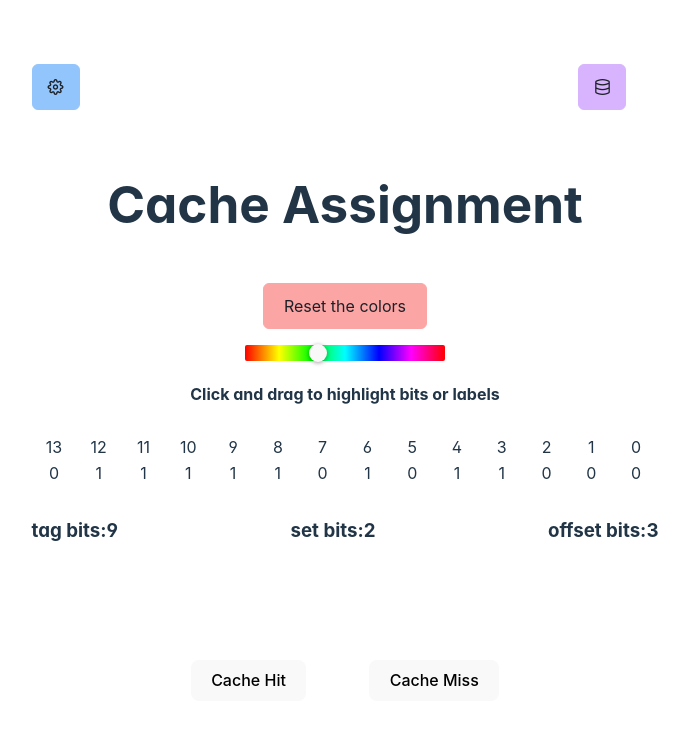
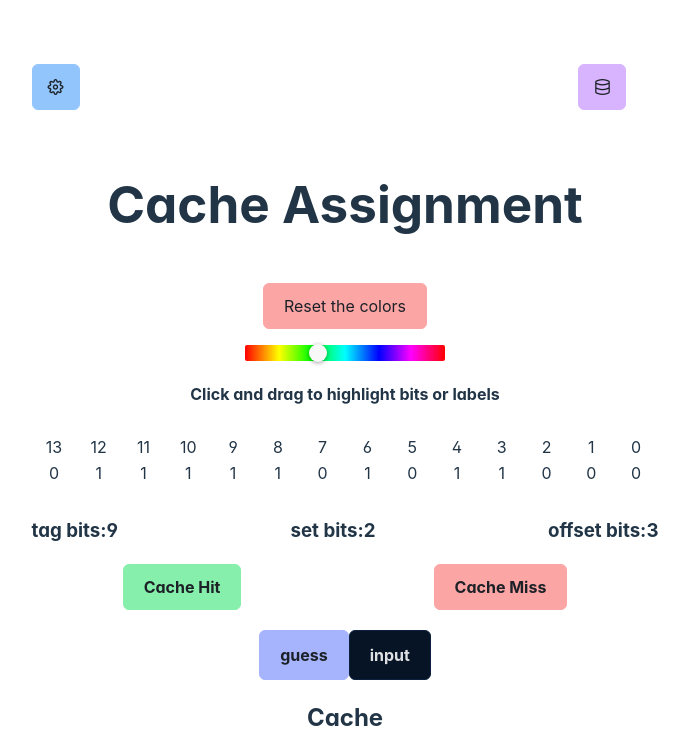
Before and after one commit to MahmoodSeoud/cache-hit-miss, a React (Vite) app: page / in a window 1280 px wide. Shown: the top 754 px of the page, without its empty margins (295-984 px from the left). Built offline with nearby package versions, Linux system fonts and the light colour scheme.

Commit message:
cache options

```diff
--- a/src/App.css
+++ b/src/App.css
@@ -53,22 +53,20 @@
   margin: 0;
 }
 
+.virtual-wrapper {
+  display: flex;
+  flex-direction: column;
+  gap: 20px; /* adjust this value to increase or decrease the space */
+}
+
 .list-item-wrapper {
   display: flex;
-  justify-content: space-evenly;
-  align-items: center;
-  user-select: none;
-  width: 100%;
-  white-space: nowrap;
+  justify-content: space-around;
+  gap: 10px; /* adjust this value to increase or decrease the space between buttons */
 }
 
 .list-item-bit-input-wrapper {
   display: flex;
-}
-
-.virtual-wrapper {
-  padding: 1em;
-  margin: 5em;
 }
 
 .table th {
--- a/src/App.tsx
+++ b/src/App.tsx
@@ -2,6 +2,7 @@ import { useEffect, useRef, useState } from 'react'
 import Cache_visual_table from './components/Cache_visual_table/Cache_visual_table';
 import Settings from './components/Settings/Settings';
 import { Toast } from 'primereact/toast';
+import { SelectButton, SelectButtonChangeEvent } from 'primereact/selectbutton';
 import { ColorResult, HuePicker } from 'react-color';
 import './Laratheme.css'
 import './App.css'
@@ -146,6 +147,9 @@ function App() {
   const toast = useRef<Toast>(null);
   const [changedSet, setChangedSet] = useState<number | null>(null);
   const [changedLine, setChangedLine] = useState<number | null>(null);
+
+  const cacheOptions: string[] = ['guess', 'input'];
+  const [cacheValue, setCacheValue] = useState<string>(cacheOptions[0]);
 
 
   useEffect(() => {
@@ -316,8 +320,6 @@ function App() {
     }
     return cache;
   }
-
-
 
   /**
  * Handles the mouse enter event on an element.
@@ -528,6 +530,16 @@ function App() {
   }
 
 
+  function handleCacheValueChange(e: SelectButtonChangeEvent) {
+    setCacheValue(e.value);
+    if (e.target.value === 'guess') {
+      setCache(initNonEmptyCache(cache.numSets, cache.blockSize, cache.linesPerSet, availbeAddresses));
+    } else {
+      setCache(initEmptyCache(cache.numSets, cache.blockSize, cache.linesPerSet));
+    }
+    setLog({ logEntries: [] })
+  }
+
   return (
     <>
       <Toast ref={toast} />
@@ -608,25 +620,41 @@ function App() {
         </div>
         <div className='virtual-wrapper'>
           <div className={`list-item-wrapper`}>
-            <button
-              onClick={() => handleCacheButtonClick(true)}>
-              Cache Hit
-            </button>
-            <button
-              onClick={() => handleCacheButtonClick(false)}>Cache Miss</button>
+            <Button
+              onClick={() => handleCacheButtonClick(true)}
+              severity='success'
+              label='Cache Hit'
+            />
+            <Button
+              onClick={() => handleCacheButtonClick(false)}
+              severity='danger'
+              label='Cache Miss'
+            />
           </div>
 
+          <SelectButton value={cacheValue}
+            onChange={(e: SelectButtonChangeEvent) => handleCacheValueChange(e)}
+            options={cacheOptions}
+          />
         </div>
 
-        <Cache_visual_table
-          cache={cache}
-          tag={tag}
-          changedSet={changedSet}
-          changedLine={changedLine}
-        />
 
-        {/*
-        <Cache_input_table cache={cache} changedSet={changedSet} /> */}
+        {
+          cacheValue === 'guess' ?
+            <Cache_visual_table
+              cache={cache}
+              tag={tag}
+              changedSet={changedSet}
+              changedLine={changedLine}
+            />
+            :
+            <Cache_input_table
+              cache={cache}
+              tag={tag}
+              changedSet={changedSet}
+              changedLine={changedLine}
+            />
+        }
       </div>
 
     </>
--- a/src/components/Cache_input_table/Cache_input_table.tsx
+++ b/src/components/Cache_input_table/Cache_input_table.tsx
@@ -1,15 +1,17 @@
 import React from 'react';
 import { Cache } from '../../App';
 import './Cache_input_table.css';
-import { InputNumber } from 'primereact/inputnumber';
+import { InputText } from 'primereact/inputtext';
 
 type cache_tableProps = {
     cache: Cache;
+    tag: number;
     changedSet: number | null;
+    changedLine: number | null;
 }
 
 
-function Cache_visual_table({ cache, changedSet }: cache_tableProps) {
+function Cache_input_table({ cache, tag, changedSet, changedLine }: cache_tableProps) {
     return (
         <div>
             <h2>Cache</h2>
@@ -17,32 +19,30 @@ function Cache_visual_table({ cache, changedSet }: cache_tableProps) {
                 <thead>
                     <tr>
                         <th>Set</th>
-                        {cache && cache.linesPerSet > 0 && Array(cache.linesPerSet).fill(null).map((_, s) => (
-
+                        {cache.linesPerSet && cache.linesPerSet > 0 && Array(cache.linesPerSet).fill(null).map((_, s) => (
                             <React.Fragment key={s}>
                                 <th>Valid</th>
                                 <th>Tag</th>
                                 <th>Block</th>
-                            </React.Fragment >
+                            </React.Fragment>
                         ))}
                     </tr>
                 </thead>
                 <tbody>
 
                     {cache.sets && cache.sets.map((set, i) => {
-                        const rowClass = i === changedSet ? 'changed-set' : '';
-
                         return (
-                            <tr key={i} className={rowClass}>
+                            <tr key={i}>
                                 <td>{i}</td>
-                                {set && set.lines.length > 0 && set.lines.map((line, j) => (
-                                    <>
-                                        <td><InputNumber useGrouping={false} /></td>
-                                        <td><InputNumber useGrouping={false} /></td>
-                                        <td><InputNumber useGrouping={false} /></td>
-                                    </>
-
-                                ))}
+                                {set.lines && set.lines.length > 0 && set.lines.map((line, j) => {
+                                    return (
+                                        <React.Fragment key={j}>
+                                            <td>{line.valid}</td>
+                                            <td><InputText /></td>
+                                            <td><InputText /></td>
+                                        </React.Fragment>
+                                    )
+                                })}
                             </tr>
                         )
                     })}
@@ -52,4 +52,4 @@ function Cache_visual_table({ cache, changedSet }: cache_tableProps) {
         </div>);
 }
 
-export default Cache_visual_table;
+export default Cache_input_table;
```
